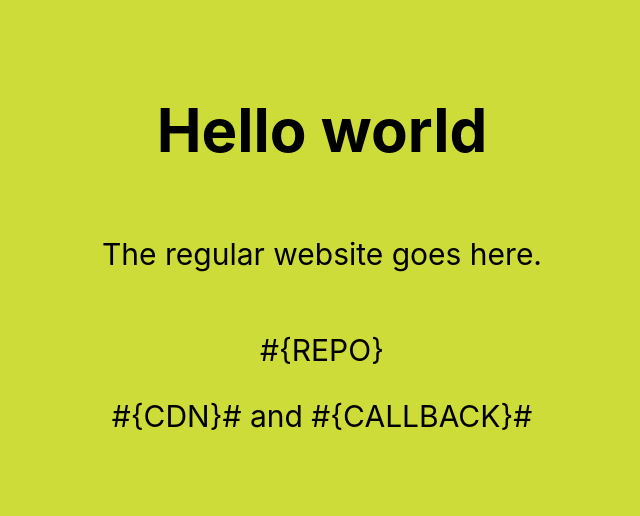
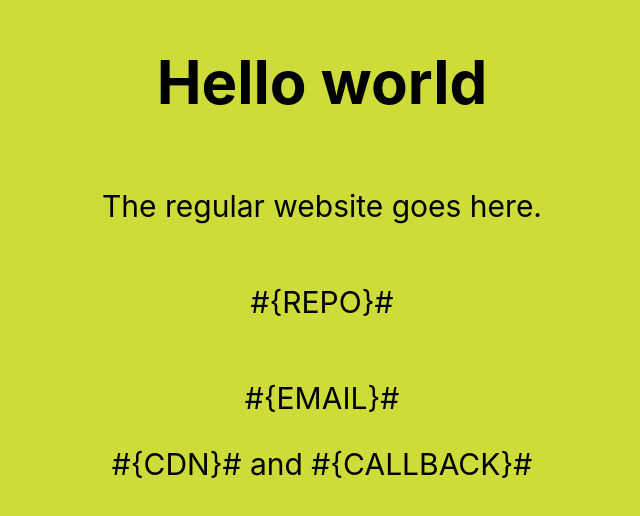
Before and after one commit to gjhltn/selfie, a React (Create React App) app: page /#/ in a window 1280 px wide. Shown: the part 156-672 px from the top of the page, without its empty margins (318-958 px from the left). Built offline with nearby package versions, Linux system fonts and the light colour scheme.

Commit message:
use env vars

```diff
--- a/src/components/Root/index.js
+++ b/src/components/Root/index.js
@@ -17,7 +17,8 @@ export const Root = () => (
 	<All colour={CONFIG.backgroundColour}>
 		<h1>Hello world</h1>
 		<p>The regular website goes here.</p>
-		<p>{  " #{REPO} " } </p>
+		<p>{  " #{REPO}# " } </p>
+		<p>{  " #{EMAIL}# " } </p>
 		{ " #{CDN}# and #{CALLBACK}# "}
 	</All>
 )
```
